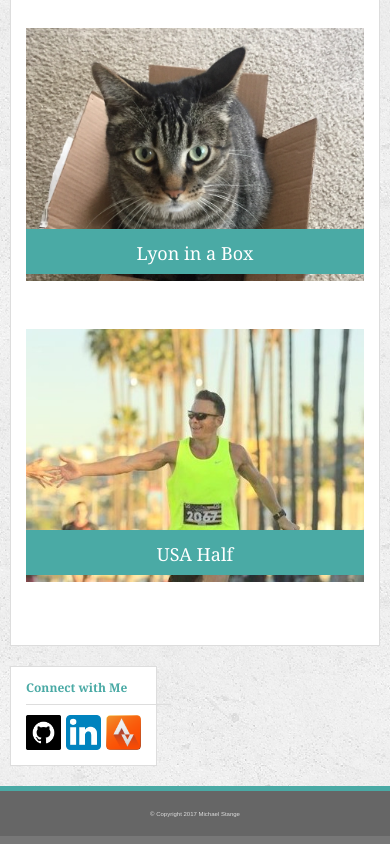
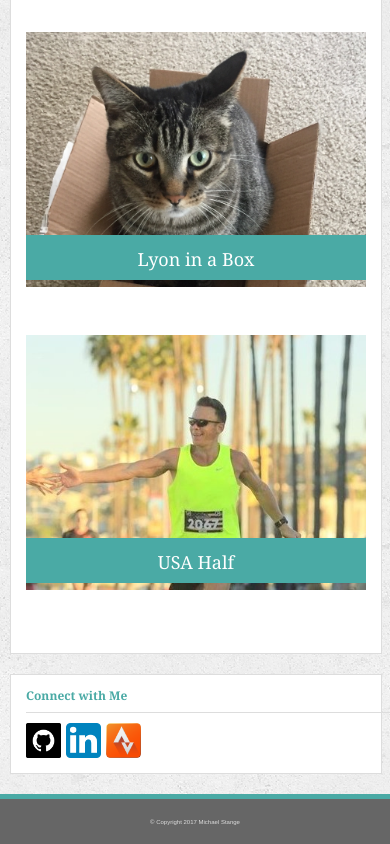
Before and after one commit to mstange22/Responsive-Portfolio, a plain HTML site: page portfolio.html in a window 390 px wide. Shown: the part 1040-1884 px from the top of the page. Drawn offline with Linux system fonts and the light colour scheme.

Commit message:
Done! (I think)

```diff
--- a/assets/css/style-640.css
+++ b/assets/css/style-640.css
@@ -64,16 +64,23 @@
 	/* main content container */
 	#container {
 		max-width: 620px;
-		width: 100%;
-		/*margin: auto;*/
+		width: auto;
 		margin-top: 10px;
+		margin-right: 10px;
+		margin-left: 10px;
 	}
 
 	section {
-		width: auto;
+		width: 100%;
 		margin: auto;
-		margin-left: 10px;
-		margin-right: 10px;
+		margin-bottom: 20px;
+		padding: 0;
+		padding-bottom: 15px;
+	}
+
+	aside {
+		width: 100%;
+		margin: auto;
 		margin-bottom: 20px;
 		padding: 0;
 		padding-bottom: 15px;
@@ -110,8 +117,8 @@
 
 	.image-container {
 		clear: both;
+		max-width: 600px;
 		width: 100%;
-		max-width: 600px;
 	}
 
 	.portfolio-image {
@@ -237,16 +244,6 @@
 		border: 1px solid #4aaaa5;
 	}
 
-	aside {
-		margin: auto;
-		width: auto;
-		margin-left: 10px;
-		margin-right: 10px;
-		margin-bottom: 20px;
-		padding: 0;
-		padding-bottom: 15px;
-}
-
 	#aside-header {
 		display: block;
 		width: auto;
```
